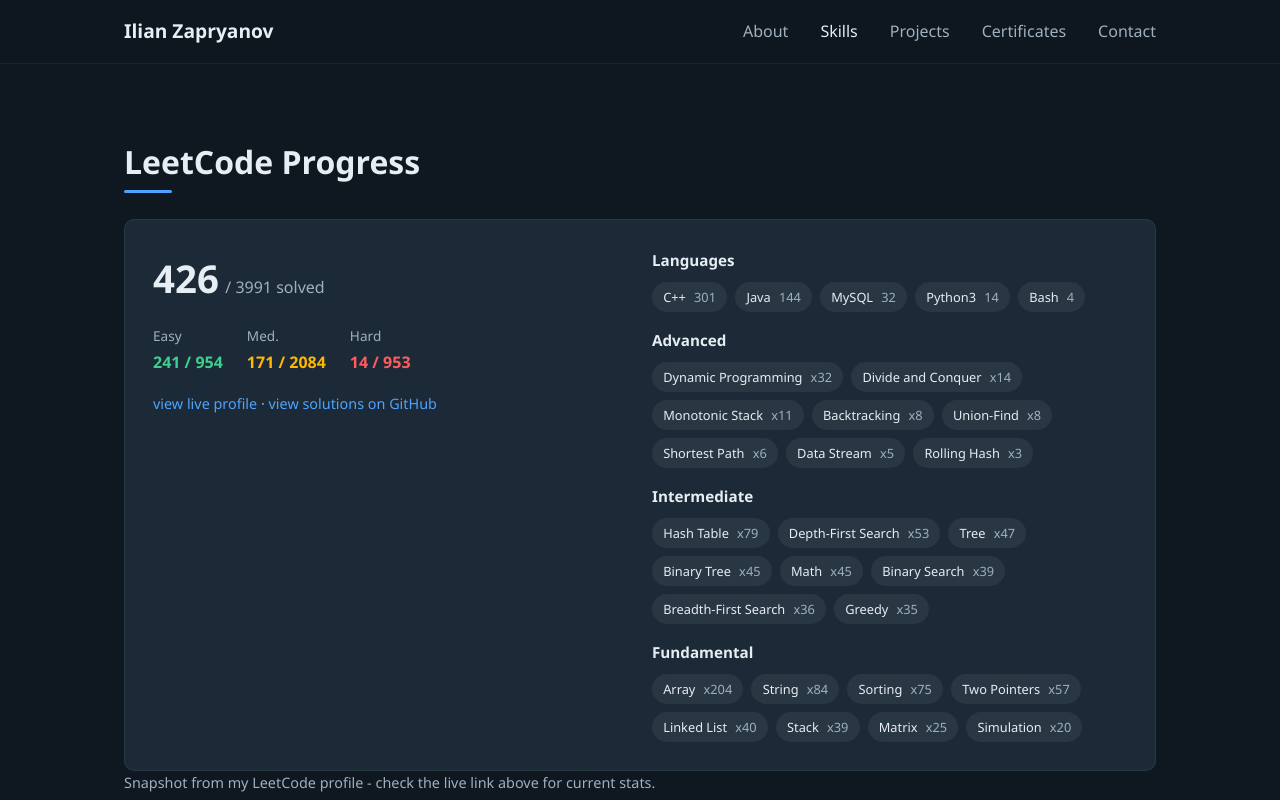
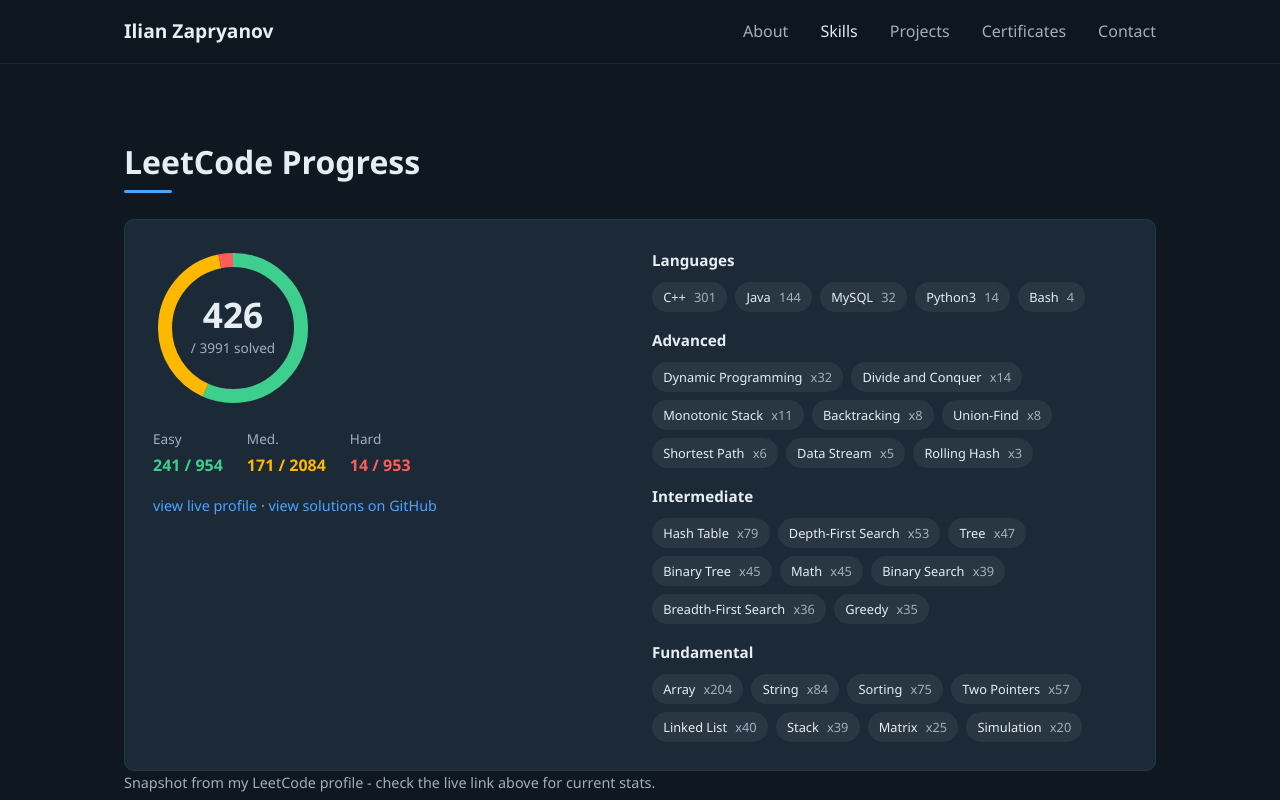
Before and after one commit to Zapryanovx/zapryanovx.github.io, a plain HTML site: page skills.html in a window 1280 px wide. Shown: the top 800 px of the page. Drawn offline with Linux system fonts and the light colour scheme.

Commit message:
Add circular progress ring to LeetCode stats panel

```diff
--- a/css/style.css
+++ b/css/style.css
@@ -476,18 +476,48 @@
   margin-bottom: 1rem;
 }
 
-.leetcode-solved {
+.leetcode-ring-wrap {
+  position: relative;
+  width: 160px;
+  height: 160px;
+  margin-bottom: 1.25rem;
+}
+.leetcode-ring {
+  width: 100%;
+  height: 100%;
+  transform: rotate(-90deg);
+}
+.ring-track {
+  fill: none;
+  stroke: rgba(255,255,255,0.08);
+  stroke-width: 14;
+}
+.ring-seg {
+  fill: none;
+  stroke-width: 14;
+}
+.ring-easy { stroke: #3ecf8e; }
+.ring-medium { stroke: #ffb800; }
+.ring-hard { stroke: #ff5c5c; }
+
+.leetcode-ring-label {
+  position: absolute;
+  inset: 0;
   display: flex;
-  align-items: baseline;
-  gap: 0.4rem;
-  margin-bottom: 1rem;
+  flex-direction: column;
+  align-items: center;
+  justify-content: center;
+  text-align: center;
 }
 .leetcode-solved-num {
-  font-size: 2.4rem;
+  font-size: 2.2rem;
   font-weight: 700;
+  line-height: 1;
 }
 .leetcode-solved-total {
   color: var(--color-text-muted);
+  font-size: 0.85rem;
+  margin-top: 0.3rem;
 }
 
 .leetcode-breakdown {
--- a/skills.html
+++ b/skills.html
@@ -31,9 +31,20 @@
     <h2 class="section-title">LeetCode Progress</h2>
     <div class="leetcode-panel">
       <div class="leetcode-summary">
-        <div class="leetcode-solved">
-          <span class="leetcode-solved-num">426</span>
-          <span class="leetcode-solved-total">/ 3991 solved</span>
+        <div class="leetcode-ring-wrap">
+          <svg class="leetcode-ring" viewBox="0 0 160 160">
+            <circle class="ring-track" cx="80" cy="80" r="68"/>
+            <circle class="ring-seg ring-easy" cx="80" cy="80" r="68"
+                    stroke-dasharray="241.71 185.55" stroke-dashoffset="0"/>
+            <circle class="ring-seg ring-medium" cx="80" cy="80" r="68"
+                    stroke-dasharray="171.5 255.75" stroke-dashoffset="-241.71"/>
+            <circle class="ring-seg ring-hard" cx="80" cy="80" r="68"
+                    stroke-dasharray="14.04 413.22" stroke-dashoffset="-413.22"/>
+          </svg>
+          <div class="leetcode-ring-label">
+            <span class="leetcode-solved-num">426</span>
+            <span class="leetcode-solved-total">/ 3991 solved</span>
+          </div>
         </div>
         <div class="leetcode-breakdown">
           <div class="lc-stat lc-easy"><span class="lc-label">Easy</span><span>241 / 954</span></div>
```
